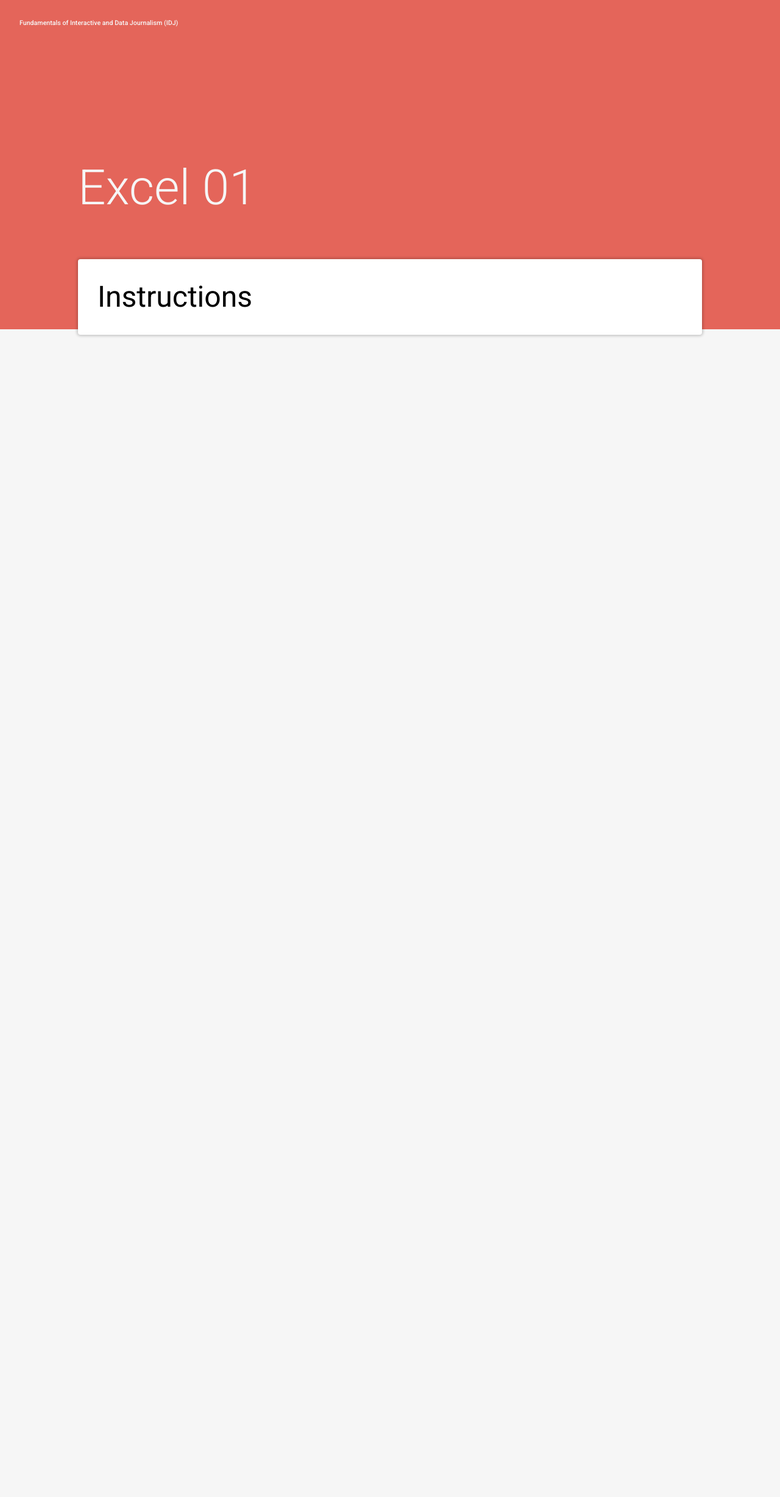
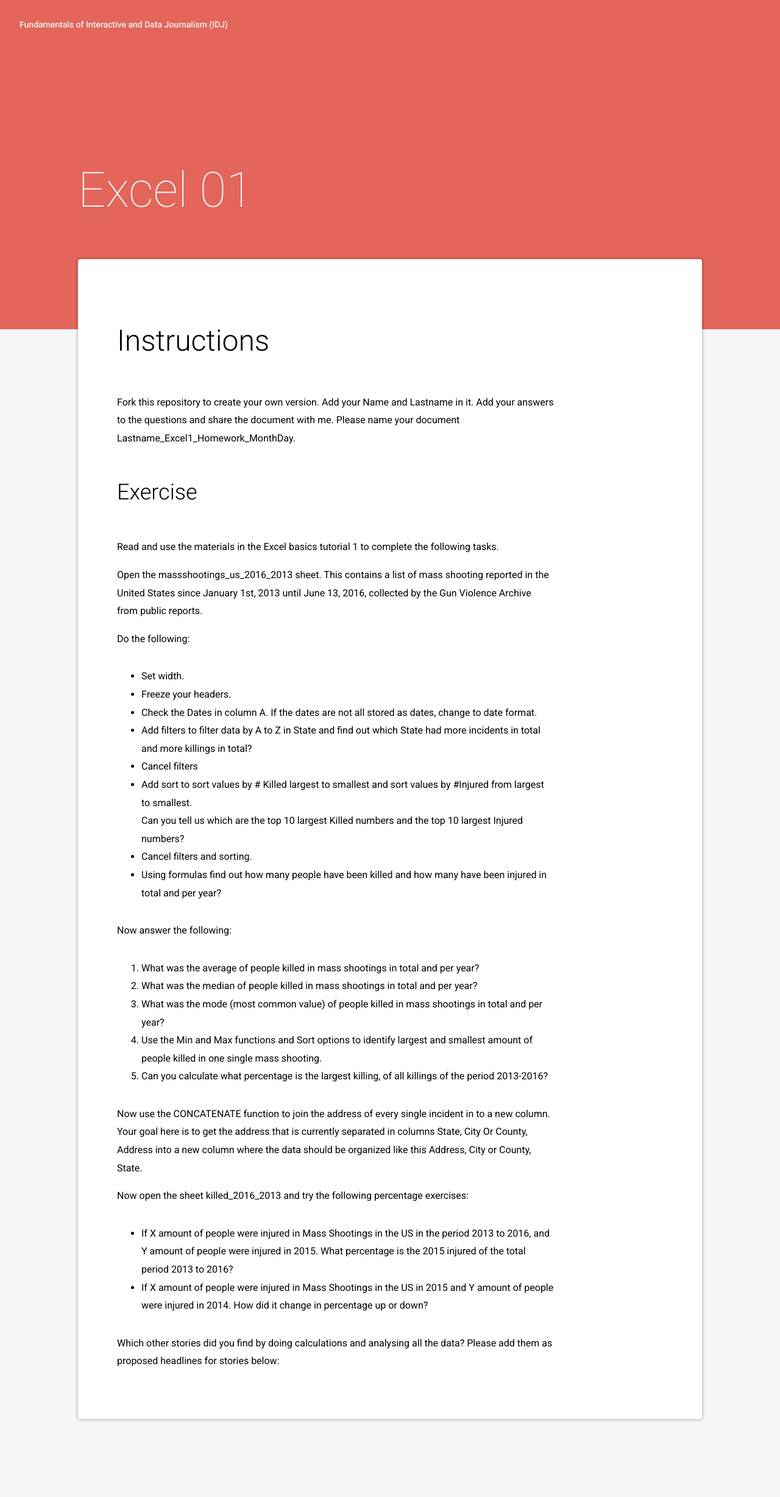
Before and after one commit to miguelpaz/normalista, a Jekyll site: the page built from templates/homework.html, in a window 1280 px wide. Shown: the whole page at 61% size. Built offline with Jekyll 4.4.1, drawn with Linux system fonts in a browser that asks for light colours; before the commit the page ends 900 px from its top, so only the background shows below that.

Commit message:
Progress with homework layout, declaring responsibe attributes

```diff
--- a/_includes/head.html
+++ b/_includes/head.html
@@ -2,7 +2,7 @@
   <meta charset="utf-8">
   <meta http-equiv="X-UA-Compatible" content="IE=edge">
   <meta name="viewport" content="width=device-width, initial-scale=1">
-  <link href="https://fonts.googleapis.com/css?family=Roboto:300,400,500" rel="stylesheet">
+  <link href="https://fonts.googleapis.com/css?family=Roboto:100,300,400,500" rel="stylesheet">
 
   <title>{% if page.title %}{{ page.title | escape }}{% else %}{{ site.title | escape }}{% endif %}</title>
   <meta name="description" content="{% if page.excerpt %}{{ page.excerpt | strip_html | strip_newlines | truncate: 160 }}{% else %}{{ site.description }}{% endif %}">
--- a/_includes/header.html
+++ b/_includes/header.html
@@ -1,8 +1,8 @@
 <header class="w-100">
 	<div class="masthead bg-terracotta">
-		<span class="mw9 f6-ns f7 fw5 light-silver dib pa4">{{ site.title }}</span>
+		<span class="mw9 f6 f6-ns measure-wide fw5 light-silver dib pa4">{{ site.title }}</span>
 		<div class="mw9 w-100-l pa4 ph6-l pt6">
-			<h1 class="f3 f1-m f-subheadline-ns fw1 lh-title light-silver ws-normal-ns overflow-hidden word-wrap">Excel 01</h1>
+			<h1 class="f2 f1-m f-subheadline-ns measure fw1 lh-title light-silver ws-normal-ns overflow-hidden word-wrap">Excel 01</h1>
 		</div>
 	</div>
 </header>
--- a/_layouts/homework.html
+++ b/_layouts/homework.html
@@ -3,14 +3,43 @@
 
   {% include head.html %}
 
-  <body class="bg-grey roboto">
+  <body class="bg-grey roboto homework">
 
     {% include header.html %}
 
-    <div class="bg-white z-1 w-80 mw9 center pa4 shadow-1 br2">
-      <div class="">
-        <span class="f1 lh-title dark-grey">Instructions</span>
-        {{ content }}
+    <div class="bg-white z-1 mw-100 w-100 w-80-ns mw9-m center pa2 pa4-m pa5-ns mb6 shadow-1 br2-ns">
+      <div class="content">
+        <h2 class="f1 fw3 lh-title dib dark-grey">Instructions</h2>
+        <p>Fork this repository to create your own version. Add your Name and Lastname in it. Add your answers to the questions and share the document with me. Please name your document Lastname_Excel1_Homework_MonthDay.</p>
+        <h3 class="f2 fw3 lh-title dib dark-grey">Exercise</h3>
+        <p>Read and use the materials in the Excel basics tutorial 1 to complete the following tasks.</p>
+        <p>Open the massshootings_us_2016_2013 sheet. This contains a list of mass shooting reported in the United States since January 1st, 2013 until June 13, 2016, collected by the Gun Violence Archive from public reports.</p>
+        <p>Do the following:</p>
+          <ul>
+            <li>Set width.</li>
+            <li>Freeze your headers.</li>
+            <li>Check the Dates in column A. If the dates are not all stored as dates, change to date format.</li>
+            <li>Add filters to filter data by A to Z in State and find out which State had more incidents in total and more killings in total?</li>
+            <li>Cancel filters</li>
+            <li>Add sort to sort values by # Killed largest to smallest and sort values by #Injured from largest to smallest.</li> Can you tell us which are the top 10 largest Killed numbers and the top 10 largest Injured numbers?</li>
+            <li>Cancel filters and sorting.</li>
+            <li>Using formulas find out how many people have been killed and how many have been injured in total and per year?</li>
+          </ul>
+        <p>Now answer the following:</p>
+          <ol>
+            <li>What was the average of people killed in mass shootings in total and per year?</li>
+            <li>What was the median of people killed in mass shootings in total and per year?</li>
+            <li>What was the mode (most common value) of people killed in mass shootings in total and per year?</li>
+            <li>Use the Min and Max functions and Sort options to identify largest and smallest amount of people killed in one single mass shooting.</li>
+            <li>Can you calculate what percentage is the largest killing, of all killings of the period 2013-2016?</li>
+          </ol>
+        <p>Now use the CONCATENATE function to join the address of every single incident in to a new column. Your goal here is to get the address that is currently separated in columns State, City Or County, Address into a new column where the data should be organized like this Address, City or County, State.</p>
+        <p>Now open the sheet killed_2016_2013 and try the following percentage exercises:</p>
+          <ul>
+            <li>If X amount of people were injured in Mass Shootings in the US in the period 2013 to 2016, and Y amount of people were injured in 2015. What percentage is the 2015 injured of the total period 2013 to 2016?</li>
+            <li>If X amount of people were injured in Mass Shootings in the US in 2015 and Y amount of people were injured in 2014. How did it change in percentage up or down?</li>
+          </ul>
+        <p>Which other stories did you find by doing calculations and analysing all the data? Please add them as proposed headlines for stories below:</p>
       </div>
     </div>
 
--- a/css/main.scss
+++ b/css/main.scss
@@ -18,22 +18,29 @@ $terracotta: #E4655A !default;
 
 .light-silver { color: $normalista-silver; }
 
-.bg-grey {
-	background-color: #F6F6F6;
-}
-
+.bg-grey {			background-color: 		#F6F6F6;}
 .bg-terracotta {	background-color:		$terracotta }
 
-.roboto {
-  font-family: 'Roboto', 'helvetica neue', helvetica,
-               sans-serif;
-}
+.roboto {			font-family: 			'Roboto', 'helvetica neue', helvetica, sans-serif;}
 
 .masthead {
-	//@extend .vh-75-ns;
-	min-height:		540px;
-	height:			540px;
-	margin-bottom: -115px;
+					min-height:				540px;
+					height:					540px;
+					margin-bottom: 			-115px;
 }
 
 .f7 { font-size: .667rem; }
+
+
+.homework {
+	p {
+		@extend .w-80;
+		@extend .f5;
+					line-height:			1.85;
+	}
+	ul, ol {
+		@extend p;
+		@extend .pv3;
+		@extend .fw4;
+	}
+}
```
